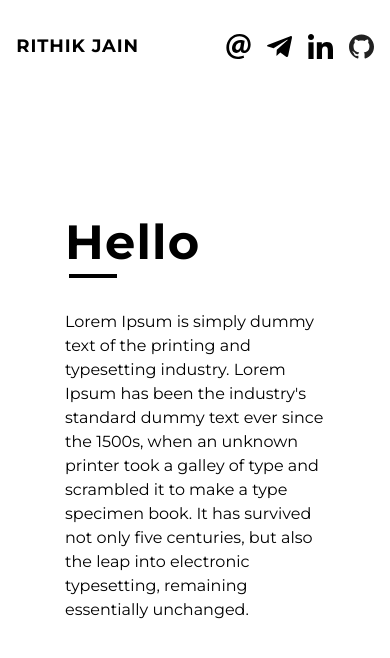
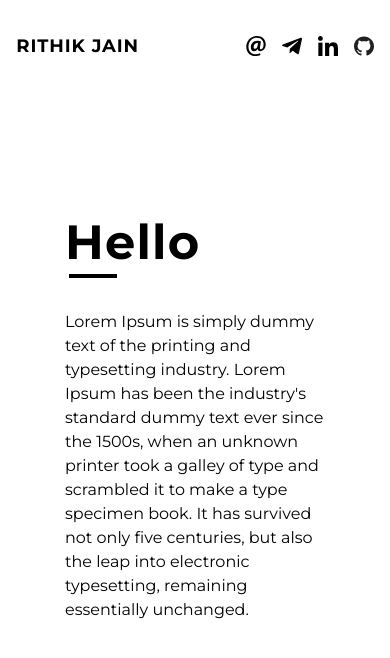
Before and after one commit to rithikjain/portfolio-web, a React (Create React App) app: page / in a window 390 px wide. Shown: the top 658 px of the page. Built offline with nearby package versions, Linux system fonts and the light colour scheme.

Commit message:
fix(header): made it slightly more responsive

```diff
--- a/src/components/Header.jsx
+++ b/src/components/Header.jsx
@@ -8,31 +8,33 @@ const Header = () => {
   return (
     <div>
       <div className="flex items-center justify-between w-11/12 mx-auto py-8">
-        <h1 className="text-lg sm:text-2xl font-semibold tracking-wider">RITHIK JAIN</h1>
-        <div className="flex space-x-4 sm:space-x-8">
+        <h1 className="text-lg sm:text-2xl font-semibold tracking-wider">
+          RITHIK JAIN
+        </h1>
+        <div className="flex space-x-4 sm:space-x-8 items-center">
           <a href="mailto:rithik.jain3006@gmail.com">
-            <img src={email} alt="Email" height="25px" width="25px" />
+            <img src={email} alt="Email" className="w-5 sm:w-6" />
           </a>
           <a
             href="https://t.me/rithikj"
             target="_blank"
             rel="noopener noreferrer"
           >
-            <img src={telegram} alt="Telegram" height="25px" width="25px" />
+            <img src={telegram} alt="Telegram" className="w-5 sm:w-6" />
           </a>
           <a
             href="https://www.linkedin.com/in/rithik-jain-710b3a199/"
             target="_blank"
             rel="noopener noreferrer"
           >
-            <img src={linkedin} alt="LinkedIn" height="25px" width="25px" />
+            <img src={linkedin} alt="LinkedIn" className="w-5 sm:w-6" />
           </a>
           <a
             href="https://www.github.com/rithikjain"
             target="_blank"
             rel="noopener noreferrer"
           >
-            <img src={github} alt="GitHub" height="25px" width="25px" />
+            <img src={github} alt="GitHub" className="w-5 sm:w-6" />
           </a>
         </div>
       </div>
```
